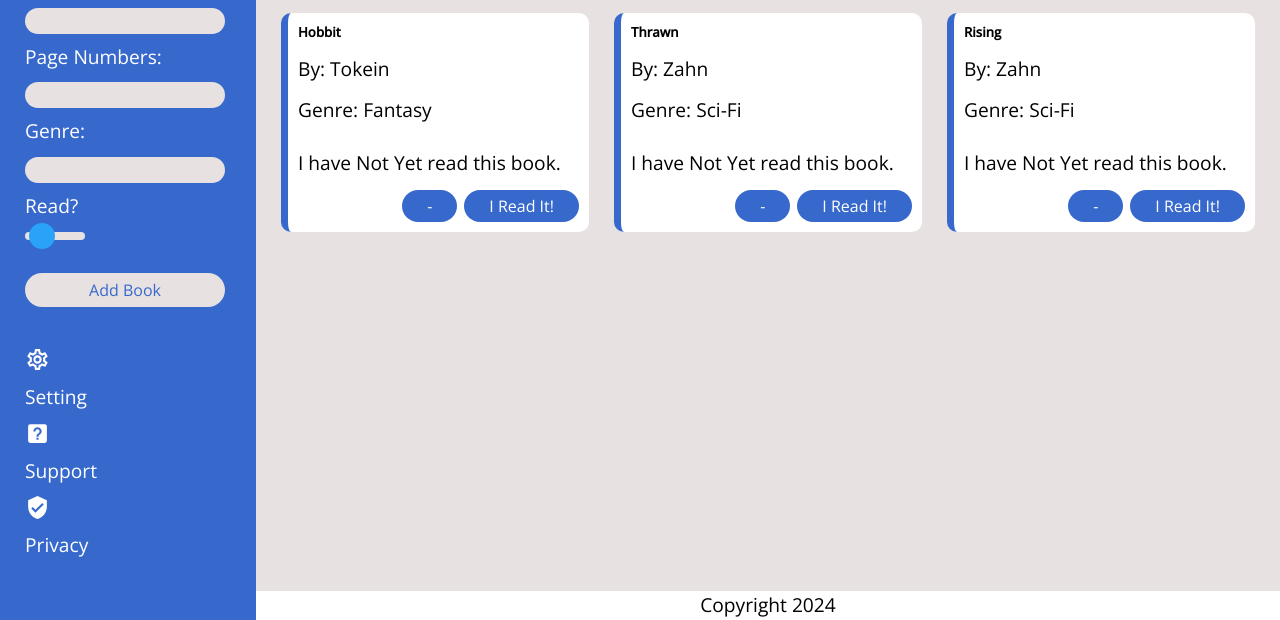
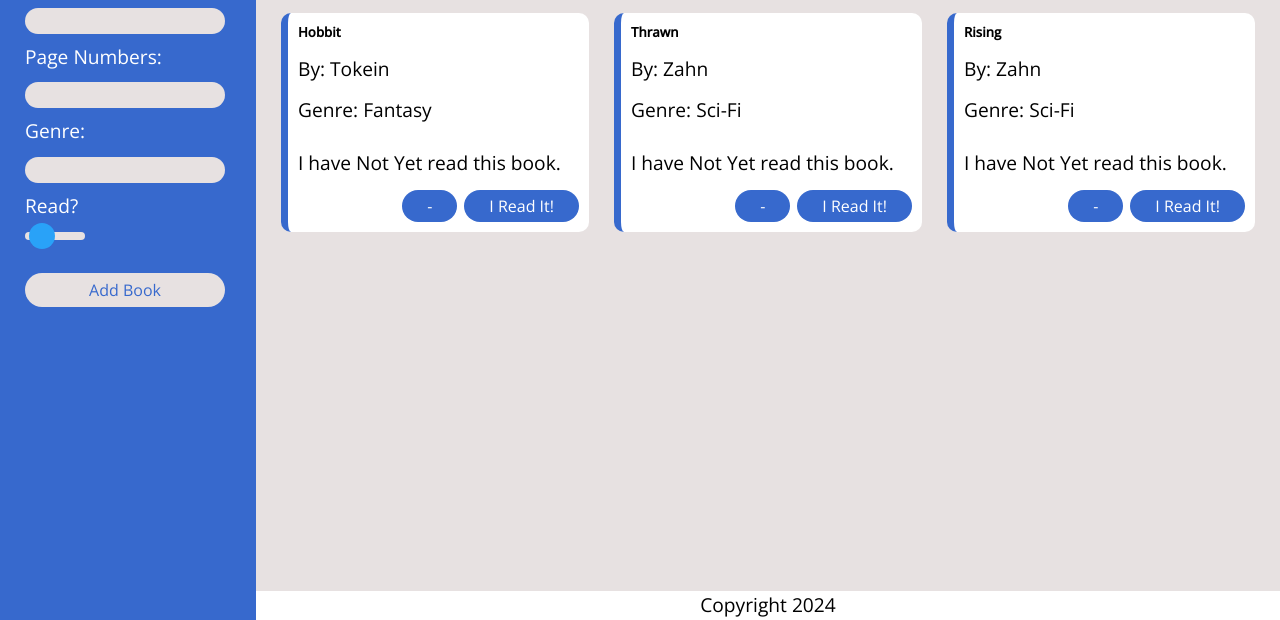
Before and after one commit to jabbaum/library, a plain HTML site: page index.html in a window 1280 px wide. Shown: the part 180-800 px from the top of the page. Drawn offline with nearby package versions, Linux system fonts and the light colour scheme.

Commit message:
removed items from the left panel

```diff
--- a/index.html
+++ b/index.html
@@ -42,20 +42,7 @@
                 <button class="nav" id="addBook">Add Book</button>
             </div>
         </form>
-        <div class="leftMenu">
-            <div class="menuItem">
-                <img src="./images/settings.svg" alt="A gear">
-                <p>Setting</p>
-            </div>
-            <div class="menuItem">
-                <img src="./images/help-box.svg" alt="A questionmark">
-                <p>Support</p>
-            </div>
-            <div class="menuItem">
-                <img src="./images/shield-check.svg" alt="A shield">
-                <p>Privacy</p>
-            </div>
-        </div>
+
     </div>
     <div class="main">
         <div class="header">
```
